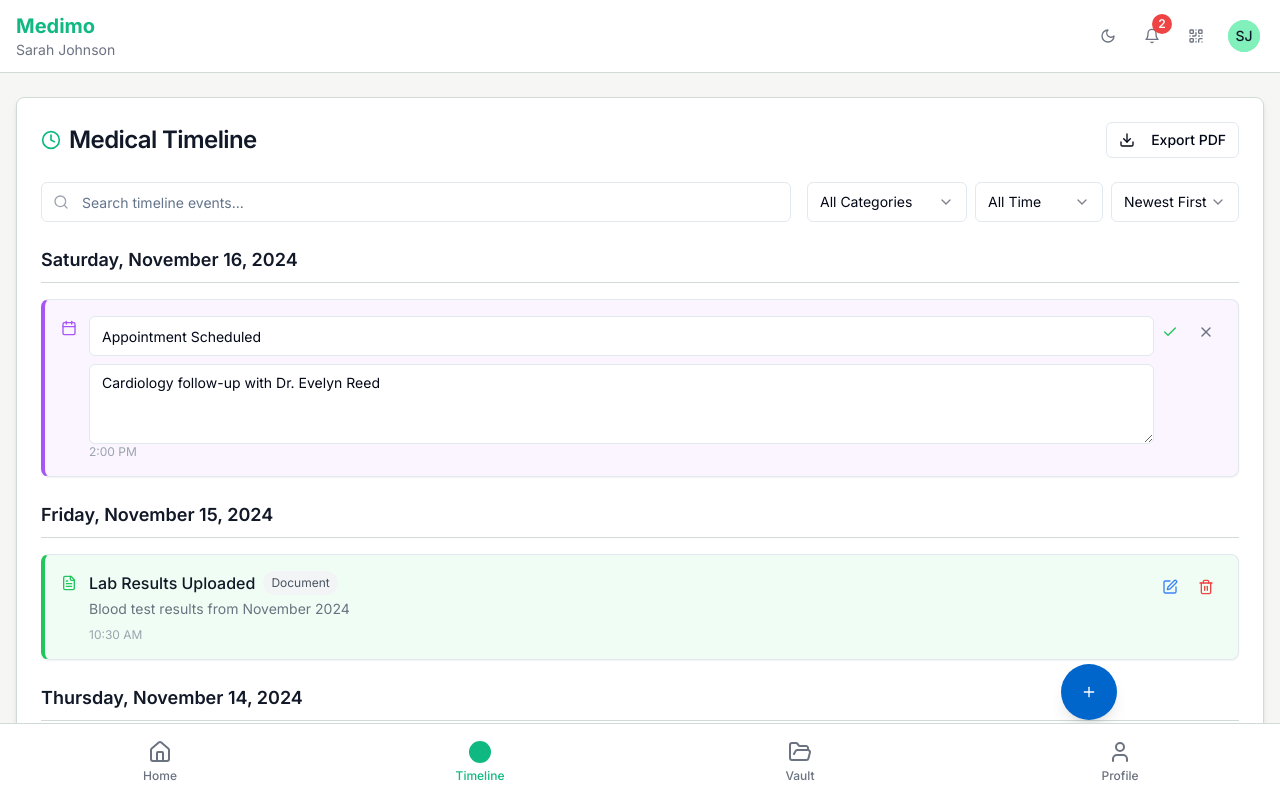
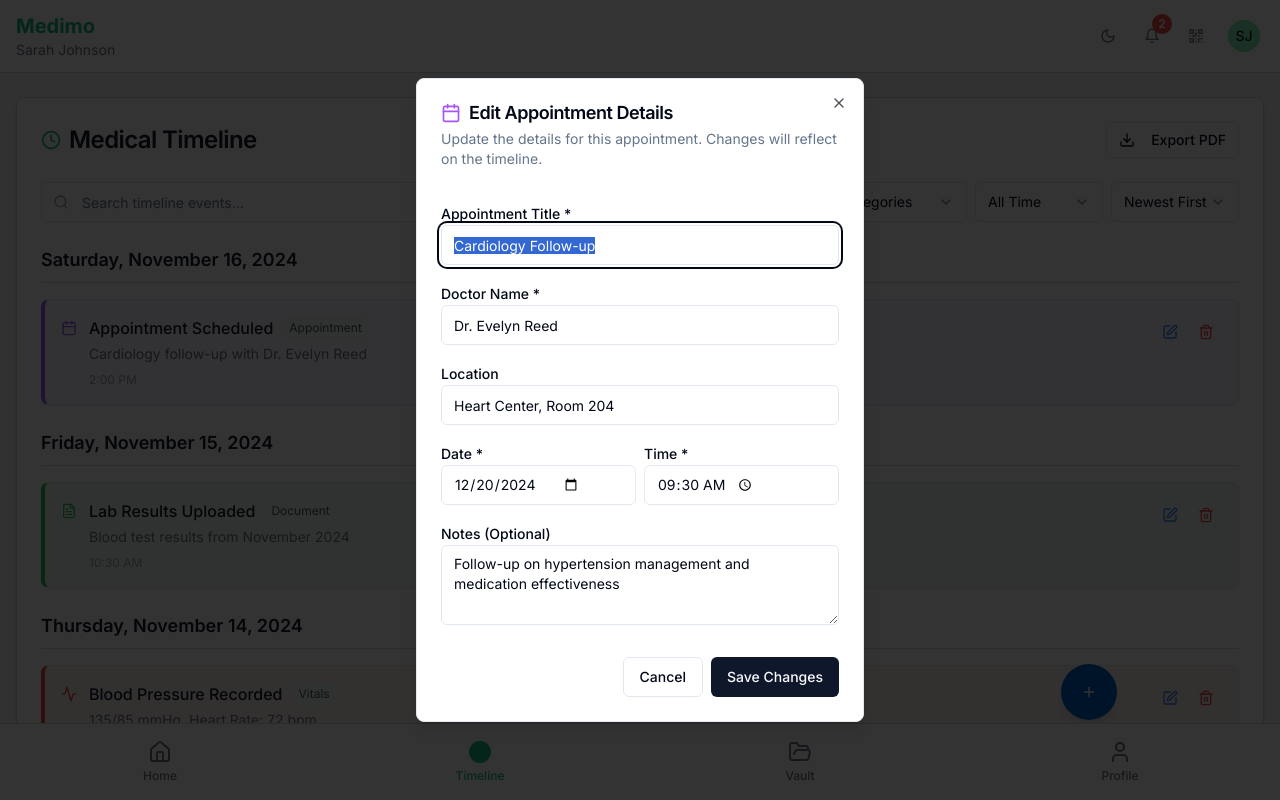
Before and after one commit to Monyanzi/medimo, a React (Vite) app: page /timeline in a window 1280 px wide. Both pictures are taken after a click on the button 1170 px from the left and 332 px from the top of the page. Shown: the top 800 px of the page. Built offline with nearby package versions, Linux system fonts and the light colour scheme.

Commit message:
Refactor: Consistent edit forms for timeline events
Ensure edit forms for timeline events match add forms by category, providing a consistent user experience.

```diff
--- /dev/null
+++ b/src/components/modals/EditAppointmentTimelineModal.tsx
@@ -0,0 +1,219 @@
+
+import React, { useState, useEffect } from 'react';
+import {
+  Dialog,
+  DialogContent,
+  DialogHeader,
+  DialogTitle,
+  DialogDescription,
+  DialogFooter,
+} from "@/components/ui/dialog";
+import { Button } from "@/components/ui/button";
+import { Input } from "@/components/ui/input";
+import { Label } from "@/components/ui/label";
+import { Textarea } from "@/components/ui/textarea";
+import { useHealthData } from "@/contexts/HealthDataContext";
+import { TimelineEvent, Appointment } from "@/types";
+import { Calendar } from "lucide-react";
+import { toast } from 'sonner';
+import { format, parseISO } from 'date-fns';
+
+interface EditAppointmentTimelineModalProps {
+  isOpen: boolean;
+  onOpenChange: (isOpen: boolean) => void;
+  event: TimelineEvent | null;
+}
+
+const EditAppointmentTimelineModal: React.FC<EditAppointmentTimelineModalProps> = ({ isOpen, onOpenChange, event }) => {
+  const { appointments, updateAppointment, updateTimelineEvent } = useHealthData();
+  const [formData, setFormData] = useState({
+    title: '',
+    doctorName: '',
+    location: '',
+    date: '',
+    time: '',
+    notes: ''
+  });
+  const [originalAppointment, setOriginalAppointment] = useState<Appointment | null>(null);
+  const [isSubmitting, setIsSubmitting] = useState(false);
+
+  useEffect(() => {
+    if (isOpen && event && event.category === 'Appointment' && event.relatedId) {
+      const appointmentToEdit = appointments.find(apt => apt.id === event.relatedId);
+      if (appointmentToEdit) {
+        const dateTime = parseISO(appointmentToEdit.dateTime);
+        setFormData({
+          title: appointmentToEdit.title,
+          doctorName: appointmentToEdit.doctorName,
+          location: appointmentToEdit.location || '',
+          date: format(dateTime, 'yyyy-MM-dd'),
+          time: format(dateTime, 'HH:mm'),
+          notes: appointmentToEdit.notes || ''
+        });
+        setOriginalAppointment(appointmentToEdit);
+      }
+    } else if (!isOpen) {
+      setFormData({ title: '', doctorName: '', location: '', date: '', time: '', notes: '' });
+      setOriginalAppointment(null);
+    }
+  }, [isOpen, event, appointments]);
+
+  const handleInputChange = (field: string, value: string) => {
+    setFormData(prev => ({
+      ...prev,
+      [field]: value
+    }));
+  };
+
+  const handleSubmit = async () => {
+    if (!event || !event.relatedId || !originalAppointment) {
+      toast.error("Cannot submit: Event data or related appointment is missing.");
+      return;
+    }
+    if (!formData.title || !formData.doctorName || !formData.date || !formData.time) {
+      toast.warning("Please fill in all required fields: Title, Doctor Name, Date, and Time.");
+      return;
+    }
+
+    setIsSubmitting(true);
+    try {
+      const dateTime = new Date(`${formData.date}T${formData.time}`).toISOString();
+
+      const appointmentUpdates: Partial<Appointment> = {
+        title: formData.title,
+        doctorName: formData.doctorName,
+        location: formData.location || 'TBD',
+        dateTime: dateTime,
+        notes: formData.notes || undefined,
+      };
+
+      await updateAppointment(event.relatedId, appointmentUpdates);
+
+      const newTimelineTitle = `Appointment Updated: ${formData.title}`;
+      const newTimelineDetails = `${formData.title} with ${formData.doctorName} at ${formData.location || 'TBD'} on ${format(parseISO(dateTime), 'MMM d, yyyy')} at ${format(parseISO(dateTime), 'h:mm a')}.`;
+
+      await updateTimelineEvent(event.id, {
+        title: newTimelineTitle,
+        details: newTimelineDetails,
+      });
+
+      toast.success('Appointment and timeline event updated successfully!');
+      onOpenChange(false);
+    } catch (err) {
+      console.error('Error updating appointment timeline event:', err);
+      toast.error('Failed to update appointment. Please try again.');
+    } finally {
+      setIsSubmitting(false);
+    }
+  };
+
+  const isFormValid = () => {
+    return formData.title.trim() && formData.doctorName.trim() && formData.date && formData.time;
+  };
+
+  if (!event || !originalAppointment && isOpen) {
+    return null;
+  }
+
+  return (
+    <Dialog open={isOpen} onOpenChange={onOpenChange}>
+      <DialogContent className="max-w-md">
+        <DialogHeader>
+          <DialogTitle className="flex items-center space-x-2">
+            <Calendar className="h-5 w-5 text-purple-500" />
+            <span>Edit Appointment Details</span>
+          </DialogTitle>
+          <DialogDescription>
+            Update the details for this appointment. Changes will reflect on the timeline.
+          </DialogDescription>
+        </DialogHeader>
+
+        {originalAppointment && (
+          <div className="space-y-4 py-4">
+            <div>
+              <Label htmlFor="edit-apt-title">Appointment Title *</Label>
+              <Input
+                id="edit-apt-title"
+                placeholder="e.g., Annual Physical"
+                value={formData.title}
+                onChange={(e) => handleInputChange('title', e.target.value)}
+                disabled={isSubmitting}
+              />
+            </div>
+
+            <div>
+              <Label htmlFor="edit-apt-doctor">Doctor Name *</Label>
+              <Input
+                id="edit-apt-doctor"
+                placeholder="e.g., Dr. Sarah Mitchell"
+                value={formData.doctorName}
+                onChange={(e) => handleInputChange('doctorName', e.target.value)}
+                disabled={isSubmitting}
+              />
+            </div>
+
+            <div>
+              <Label htmlFor="edit-apt-location">Location</Label>
+              <Input
+                id="edit-apt-location"
+                placeholder="e.g., Primary Care Clinic, Room 101"
+                value={formData.location}
+                onChange={(e) => handleInputChange('location', e.target.value)}
+                disabled={isSubmitting}
+              />
+            </div>
+
+            <div className="grid grid-cols-2 gap-2">
+              <div>
+                <Label htmlFor="edit-apt-date">Date *</Label>
+                <Input
+                  id="edit-apt-date"
+                  type="date"
+                  value={formData.date}
+                  onChange={(e) => handleInputChange('date', e.target.value)}
+                  disabled={isSubmitting}
+                />
+              </div>
+              <div>
+                <Label htmlFor="edit-apt-time">Time *</Label>
+                <Input
+                  id="edit-apt-time"
+                  type="time"
+                  value={formData.time}
+                  onChange={(e) => handleInputChange('time', e.target.value)}
+                  disabled={isSubmitting}
+                />
+              </div>
+            </div>
+
+            <div>
+              <Label htmlFor="edit-apt-notes">Notes (Optional)</Label>
+              <Textarea
+                id="edit-apt-notes"
+                placeholder="Additional notes about the appointment..."
+                value={formData.notes}
+                onChange={(e) => handleInputChange('notes', e.target.value)}
+                rows={3}
+                disabled={isSubmitting}
+              />
+            </div>
+          </div>
+        )}
+
+        <DialogFooter>
+          <Button variant="outline" onClick={() => onOpenChange(false)} disabled={isSubmitting}>
+            Cancel
+          </Button>
+          <Button
+            onClick={handleSubmit}
+            disabled={!isFormValid() || isSubmitting || !originalAppointment}
+          >
+            {isSubmitting ? 'Saving...' : 'Save Changes'}
+          </Button>
+        </DialogFooter>
+      </DialogContent>
+    </Dialog>
+  );
+};
+
+export default EditAppointmentTimelineModal;
--- a/src/components/timeline/TimelineEventCard.tsx
+++ b/src/components/timeline/TimelineEventCard.tsx
@@ -7,6 +7,7 @@ import { TimelineEvent } from '@/types';
 import { format, parseISO } from 'date-fns';
 import { Pill, Calendar, FileText, Activity, Stethoscope, Clock, Trash2, Edit, Check, X } from 'lucide-react';
 import EditMedicationTimelineModal from '@/components/modals/EditMedicationTimelineModal';
+import EditAppointmentTimelineModal from '@/components/modals/EditAppointmentTimelineModal';
 
 interface TimelineEventCardProps {
   event: TimelineEvent;
@@ -20,6 +21,7 @@ const TimelineEventCard: React.FC<TimelineEventCardProps> = ({ event, onDelete,
   const [editedDetails, setEditedDetails] = useState(event.details);
 
   const [isEditMedicationModalOpen, setIsEditMedicationModalOpen] = useState(false);
+  const [isEditAppointmentModalOpen, setIsEditAppointmentModalOpen] = useState(false);
 
   const getCategoryIcon = (category: TimelineEvent['category']) => {
     switch (category) {
@@ -68,6 +70,8 @@ const TimelineEventCard: React.FC<TimelineEventCardProps> = ({ event, onDelete,
   const handleEditClick = () => {
     if (event.category === 'Medication' && event.relatedId) {
       setIsEditMedicationModalOpen(true);
+    } else if (event.category === 'Appointment' && event.relatedId) {
+      setIsEditAppointmentModalOpen(true);
     } else {
       setEditedTitle(event.title);
       setEditedDetails(event.details);
@@ -176,10 +180,20 @@ const TimelineEventCard: React.FC<TimelineEventCardProps> = ({ event, onDelete,
         </CardContent>
       </Card>
 
+      {/* Medication Edit Modal */}
       {event.category === 'Medication' && event.relatedId && (
         <EditMedicationTimelineModal
           isOpen={isEditMedicationModalOpen}
           onOpenChange={setIsEditMedicationModalOpen}
+          event={event}
+        />
+      )}
+
+      {/* Appointment Edit Modal */}
+      {event.category === 'Appointment' && event.relatedId && (
+        <EditAppointmentTimelineModal
+          isOpen={isEditAppointmentModalOpen}
+          onOpenChange={setIsEditAppointmentModalOpen}
           event={event}
         />
       )}
```
